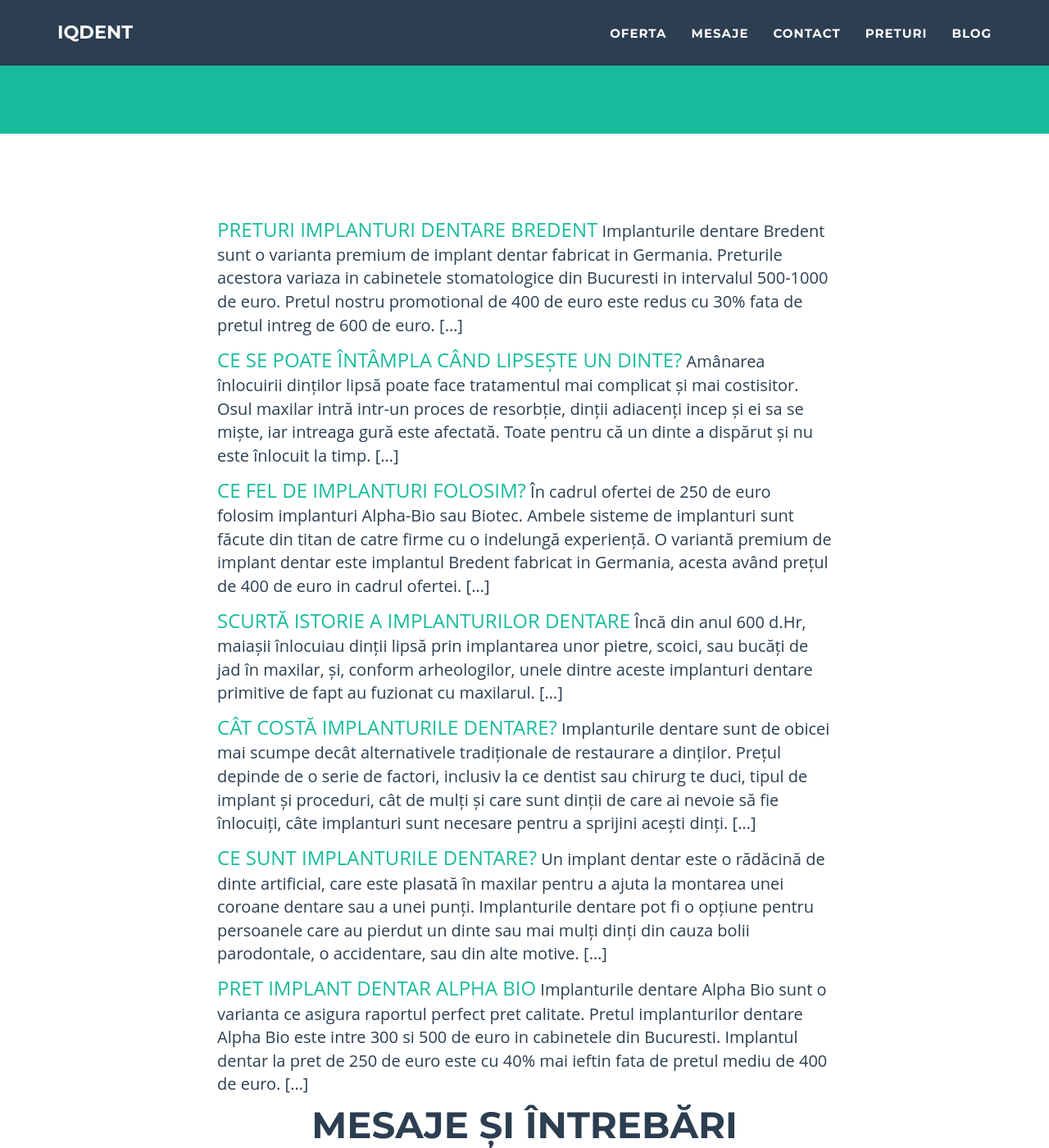
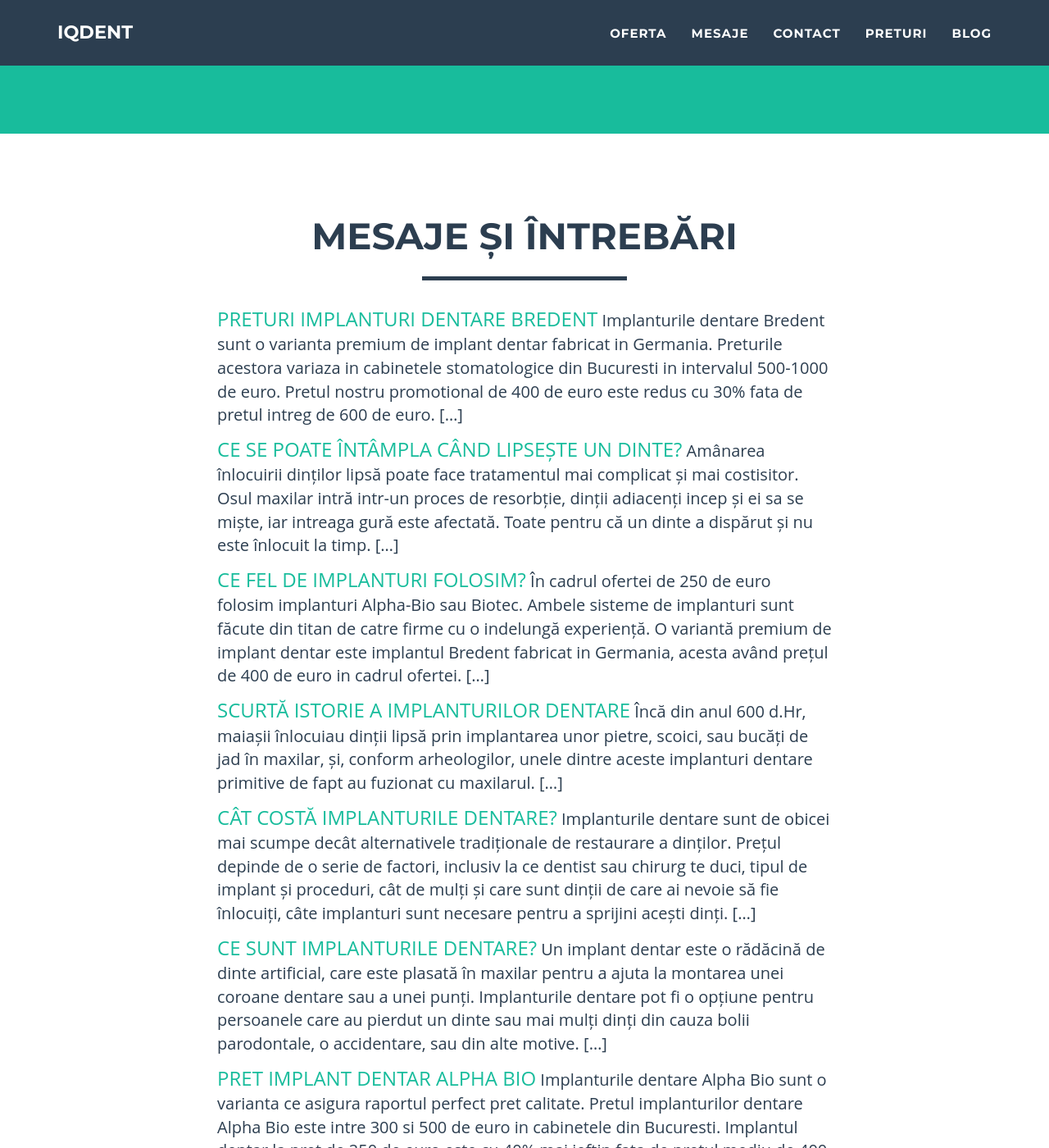
Before and after one commit to littledentgopo/offerdent, a Jekyll site: the page built from index.html, in a window 1280 px wide and 1400 px high, scrolled down 2205 px. Shown: the whole window at 82% size. Built offline with Jekyll 4.4.1, drawn with Linux system fonts in a browser that asks for light colours; comment, search, counter and statistics services are not loaded.

Commit message:
move info to top

```diff
--- a/_includes/section-message.html
+++ b/_includes/section-message.html
@@ -3,14 +3,14 @@
     <section id="message">
         <div class="container">
             <div class="row">
-                <div class="col-lg-8 col-lg-offset-2">
-                    {% include info.html %}
+                <div class="col-lg-12 text-center">
+                    <h2>Mesaje și întrebări</h2>
+                    <hr class="star-primary">
                 </div>
             </div>
             <div class="row">
-                <div class="col-lg-12 text-center">
-                    <h2>Mesaje și întrebări</h2>
-                    <hr class="star-primary">
+                <div class="col-lg-8 col-lg-offset-2">
+                    {% include info.html %}
                 </div>
             </div>
             <div class="row">
```
